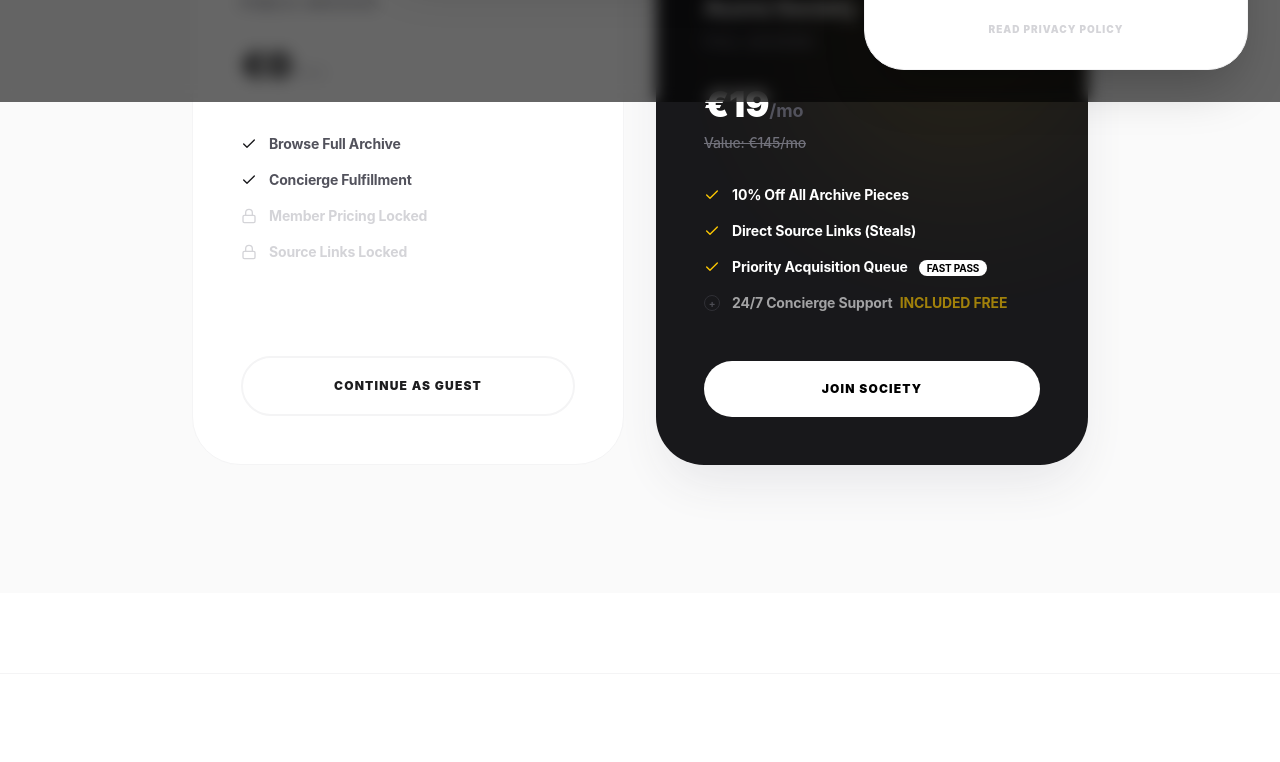
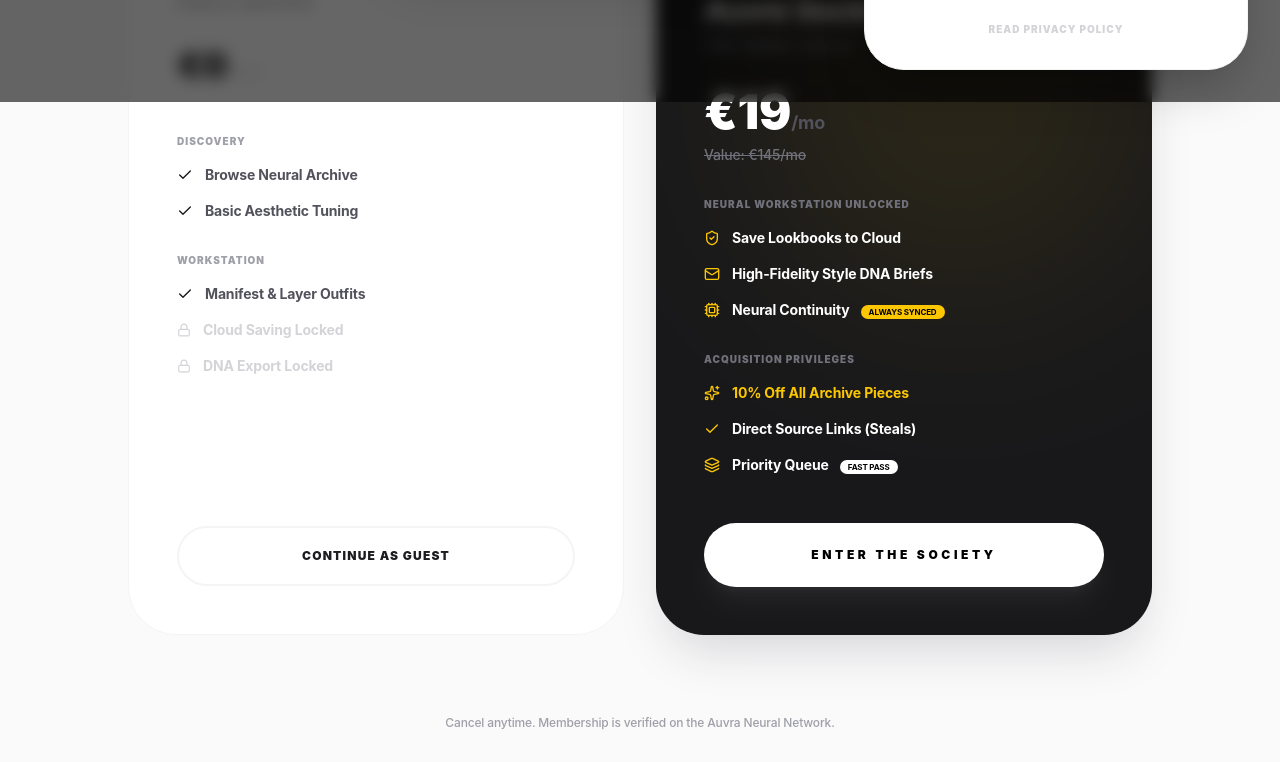
Before and after one commit to mbn-code/auvra, a Next.js app: page /pricing in a window 1280 px wide. Shown: the part 698-1460 px from the top of the page. Built offline with nearby package versions, Linux system fonts and the light colour scheme.

Commit message:
Production: Enhance Pricing page with Neural Workstation features and link Society Modal

```diff
--- a/src/app/pricing/page.tsx
+++ b/src/app/pricing/page.tsx
@@ -1,5 +1,5 @@
 import Link from "next/link";
-import { Check, Zap, Lock } from "lucide-react";
+import { Check, Zap, Lock, Cpu, Layers, ShieldCheck, Mail, Sparkles } from "lucide-react";
 
 export default function PricingPage() {
   return (
@@ -14,80 +14,122 @@ export default function PricingPage() {
             Unlock the <br /> Archive.
           </h1>
           <p className="text-lg text-zinc-500 font-medium max-w-lg mx-auto leading-relaxed">
-            Gain immediate access to member pricing, priority acquisition, and the direct source vault.
+            Gain immediate access to member pricing, priority acquisition, and the neural creative workstation.
           </p>
         </header>
 
-        <div className="grid grid-cols-1 md:grid-cols-2 gap-8 max-w-4xl mx-auto">
-          {/* Free Tier */}
-          <div className="bg-white p-12 rounded-[3rem] border border-zinc-100 flex flex-col relative">
+        <div className="grid grid-cols-1 md:grid-cols-2 gap-8 max-w-5xl mx-auto">
+          {/* Guest Tier */}
+          <div className="bg-white p-12 rounded-[3rem] border border-zinc-100 flex flex-col relative group hover:border-zinc-300 transition-all duration-500">
             <div className="mb-8">
               <h3 className="text-2xl font-black tracking-tighter mb-2">Guest Access</h3>
-              <p className="text-sm font-bold text-zinc-500 uppercase tracking-widest">Public Archive</p>
+              <p className="text-sm font-bold text-zinc-400 uppercase tracking-widest">Public Archive</p>
             </div>
-            <div className="text-4xl font-black mb-12">€0<span className="text-lg font-bold text-zinc-300">/mo</span></div>
-            <ul className="space-y-4 mb-12 flex-1">
+            <div className="text-4xl font-black mb-12">€0<span className="text-lg font-bold text-zinc-200">/mo</span></div>
+
+            <div className="space-y-8 mb-12 flex-1">
+              <div>
+                <p className="text-[10px] font-black uppercase tracking-widest text-zinc-400 mb-4">Discovery</p>
+                <ul className="space-y-4">
                   <li className="flex items-center gap-3 text-sm font-bold text-zinc-600">
-                <Check size={16} className="text-zinc-900" /> Browse Full Archive
+                    <Check size={16} className="text-zinc-900" /> Browse Neural Archive
                   </li>
                   <li className="flex items-center gap-3 text-sm font-bold text-zinc-600">
-                <Check size={16} className="text-zinc-900" /> Concierge Fulfillment
+                    <Check size={16} className="text-zinc-900" /> Basic Aesthetic Tuning
+                  </li>
+                </ul>
+              </div>
+
+              <div>
+                <p className="text-[10px] font-black uppercase tracking-widest text-zinc-400 mb-4">Workstation</p>
+                <ul className="space-y-4">
+                  <li className="flex items-center gap-3 text-sm font-bold text-zinc-600">
+                    <Check size={16} className="text-zinc-900" /> Manifest & Layer Outfits
                   </li>
                   <li className="flex items-center gap-3 text-sm font-bold text-zinc-300">
-                <Lock size={16} /> Member Pricing Locked
+                    <Lock size={14} /> Cloud Saving Locked
                   </li>
                   <li className="flex items-center gap-3 text-sm font-bold text-zinc-300">
-                <Lock size={16} /> Source Links Locked
+                    <Lock size={14} /> DNA Export Locked
                   </li>
                 </ul>
+              </div>
+            </div>
+
             <Link
               href="/archive"
-              className="w-full py-5 rounded-full border-2 border-zinc-100 text-center font-black text-xs uppercase tracking-widest hover:border-black transition-all"
+              className="w-full py-5 rounded-full border-2 border-zinc-100 text-center font-black text-xs uppercase tracking-widest hover:border-black transition-all group-hover:bg-zinc-50"
             >
               Continue as Guest
             </Link>
           </div>
 
           {/* Society Tier */}
-          <div className="bg-zinc-900 text-white p-12 rounded-[3rem] flex flex-col relative overflow-hidden shadow-2xl shadow-zinc-200">
-            <div className="absolute top-0 right-0 p-32 bg-yellow-400 blur-[100px] opacity-10 rounded-full pointer-events-none"></div>
+          <div className="bg-zinc-900 text-white p-12 rounded-[3rem] flex flex-col relative overflow-hidden shadow-2xl shadow-zinc-300 group">
+            {/* Ambient Background Effect */}
+            <div className="absolute top-0 right-0 p-48 bg-yellow-400 blur-[120px] opacity-10 rounded-full pointer-events-none group-hover:opacity-20 transition-opacity duration-700"></div>
+
             <div className="mb-8 relative z-10">
-              <div className="inline-flex items-center gap-2 bg-yellow-400 text-black px-3 py-1 rounded-full text-[9px] font-black uppercase tracking-widest mb-4">
+              <div className="inline-flex items-center gap-2 bg-yellow-400 text-black px-3 py-1 rounded-full text-[9px] font-black uppercase tracking-widest mb-4 shadow-lg shadow-yellow-400/20">
                 <Zap size={10} className="fill-black" /> Recommended
               </div>
-              <h3 className="text-2xl font-black tracking-tighter mb-2">Auvra Society</h3>
-              <p className="text-sm font-bold text-zinc-500 uppercase tracking-widest">Full Access</p>
+              <h3 className="text-3xl font-black tracking-tighter mb-2 italic">Auvra Society</h3>
+              <p className="text-sm font-bold text-zinc-500 uppercase tracking-widest">The Inner Circle</p>
             </div>
-            <div className="text-4xl font-black mb-8 relative z-10">
+
+            <div className="text-5xl font-black mb-8 relative z-10">
               €19<span className="text-lg font-bold text-zinc-600">/mo</span>
               <div className="text-sm font-medium text-zinc-500 mt-2 line-through">Value: €145/mo</div>
             </div>
-            <ul className="space-y-4 mb-12 flex-1 relative z-10">
+
+            <div className="space-y-8 mb-12 flex-1 relative z-10">
+              <div>
+                <p className="text-[10px] font-black uppercase tracking-widest text-zinc-500 mb-4">Neural Workstation Unlocked</p>
+                <ul className="space-y-4">
                   <li className="flex items-center gap-3 text-sm font-bold">
-                <Check size={16} className="text-yellow-400" /> 10% Off All Archive Pieces
+                    <ShieldCheck size={16} className="text-yellow-400" /> Save Lookbooks to Cloud
+                  </li>
+                  <li className="flex items-center gap-3 text-sm font-bold">
+                    <Mail size={16} className="text-yellow-400" /> High-Fidelity Style DNA Briefs
+                  </li>
+                  <li className="flex items-center gap-3 text-sm font-bold">
+                    <Cpu size={16} className="text-yellow-400" />
+                    <span>Neural Continuity <span className="text-[8px] bg-yellow-400 text-black px-2 py-0.5 rounded-full ml-2">ALWAYS SYNCED</span></span>
+                  </li>
+                </ul>
+              </div>
+
+              <div>
+                <p className="text-[10px] font-black uppercase tracking-widest text-zinc-500 mb-4">Acquisition Privileges</p>
+                <ul className="space-y-4">
+                  <li className="flex items-center gap-3 text-sm font-bold text-yellow-400">
+                    <Sparkles size={16} /> 10% Off All Archive Pieces
                   </li>
                   <li className="flex items-center gap-3 text-sm font-bold">
                     <Check size={16} className="text-yellow-400" /> Direct Source Links (Steals)
                   </li>
                   <li className="flex items-center gap-3 text-sm font-bold">
-                <Check size={16} className="text-yellow-400" />
-                <span>Priority Acquisition Queue <span className="text-[10px] bg-white text-black px-2 py-0.5 rounded-full ml-2">FAST PASS</span></span>
-              </li>
-              <li className="flex items-center gap-3 text-sm font-bold opacity-60">
-                <div className="w-4 h-4 rounded-full border border-zinc-700 flex items-center justify-center text-[10px] text-zinc-500">
-                   +
-                </div>
-                <span>24/7 Concierge Support <span className="text-yellow-400 ml-1">INCLUDED FREE</span></span>
+                    <Layers size={16} className="text-yellow-400" />
+                    <span>Priority Queue <span className="text-[8px] bg-white text-black px-2 py-0.5 rounded-full ml-2 uppercase">Fast Pass</span></span>
                   </li>
                 </ul>
+              </div>
+            </div>
+
             <Link
               href="/api/checkout/subscribe"
-              className="w-full bg-white text-black py-5 rounded-full text-center font-black text-xs uppercase tracking-widest hover:bg-yellow-400 transition-all relative z-10"
+              className="w-full bg-white text-black py-6 rounded-full text-center font-black text-xs uppercase tracking-[0.3em] hover:bg-yellow-400 transition-all relative z-10 shadow-xl shadow-white/5 active:scale-[0.98]"
             >
-              Join Society
+              Enter The Society
             </Link>
           </div>
         </div>
+
+        <footer className="mt-20 text-center">
+          <p className="text-xs text-zinc-400 font-medium">
+            Cancel anytime. Membership is verified on the Auvra Neural Network.
+          </p>
+        </footer>
       </div>
     </div>
   );
--- a/src/components/stylist/SocietyModal.tsx
+++ b/src/components/stylist/SocietyModal.tsx
@@ -66,7 +66,7 @@ export function SocietyModal({ isOpen, onClose, title, description, feature }: S
           </div>
 
           <a
-            href="/membership"
+            href="/pricing"
             className="w-full py-6 rounded-full bg-black text-white text-xs font-black uppercase tracking-[0.3em] flex items-center justify-center gap-3 hover:scale-[1.02] active:scale-95 transition-all shadow-xl"
           >
             Join The Society <ArrowRight size={16} />
```
Lines whose indentation alone changed are shown as unchanged.
